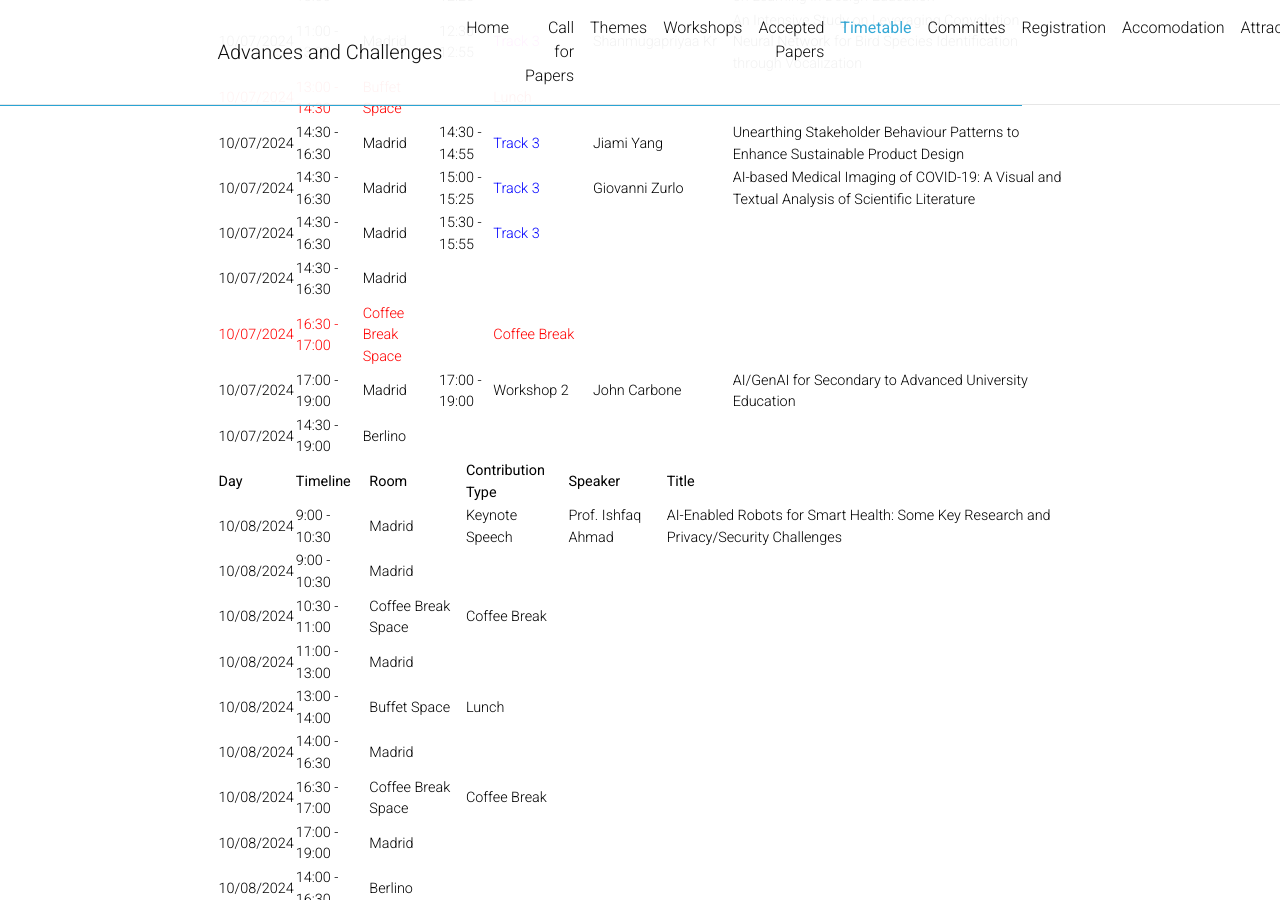
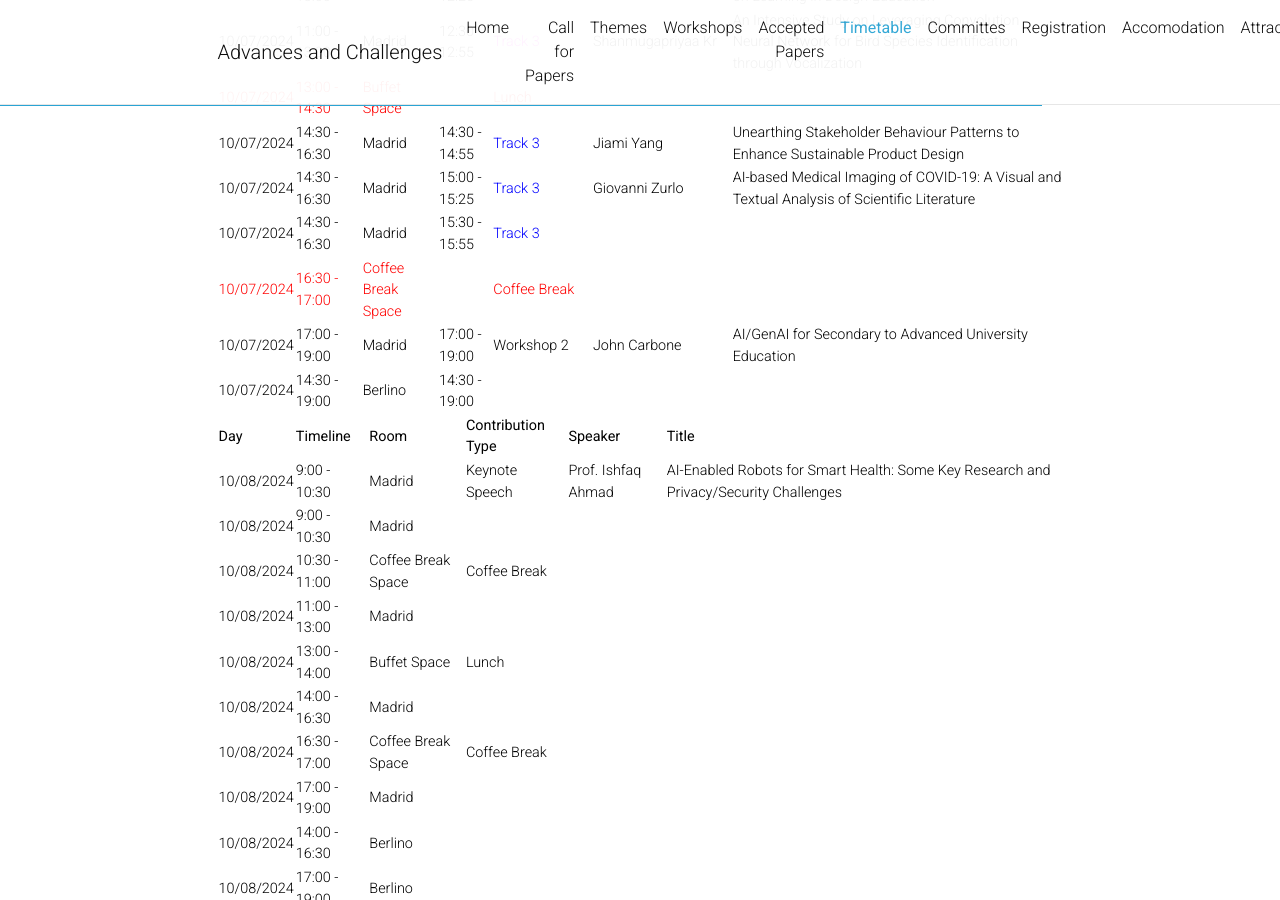
Before and after one commit to GenAI4DPS/advances-challenges, a Jekyll site: the page built from _pages/timetable.md, in a window 1280 px wide and 900 px high, scrolled down 1916 px. Built offline with Jekyll 4.4.1, drawn with Linux system fonts in a browser that asks for light colours; comment, search, counter and statistics services are not loaded; a style sheet for code colours, icons or effects is not loaded.

Commit message:
Update timetable.md

```diff
--- a/_pages/timetable.md
+++ b/_pages/timetable.md
@@ -50,10 +50,9 @@ Day | Timeline | Room | Time | Contribution Type | Speaker | Title
 10/07/2024 | 14:30 - 16:30 | Madrid | 14:30 - 14:55 | <span style='color: blue;'>Track 3</span> | Jiami Yang | Unearthing Stakeholder Behaviour Patterns to Enhance Sustainable Product Design
 10/07/2024 | 14:30 - 16:30 | Madrid | 15:00 - 15:25 | <span style='color: blue;'>Track 3</span> | Giovanni Zurlo | AI-based Medical Imaging of COVID-19: A Visual and Textual Analysis of Scientific Literature
 10/07/2024 | 14:30 - 16:30 | Madrid | 15:30 - 15:55 | <span style='color: blue;'>Track 3</span> |  |
-10/07/2024 | 14:30 - 16:30 | Madrid | ||
 <span style='color: red;'>10/07/2024</span> | <span style='color: red;'>16:30 - 17:00</span> | <span style='color: red;'>Coffee Break Space</span> || <span style='color: red;'>Coffee Break</span>||
 10/07/2024 | 17:00 - 19:00 | Madrid | 17:00 - 19:00 | Workshop 2 | John Carbone | AI/GenAI for Secondary to Advanced University Education
-10/07/2024 | 14:30 - 19:00 | Berlino | ||
+10/07/2024 | 14:30 - 19:00 | Berlino |14:30 - 19:00 ||
 
 
 Day | Timeline | Room | Contribution Type | Speaker | Title
```
